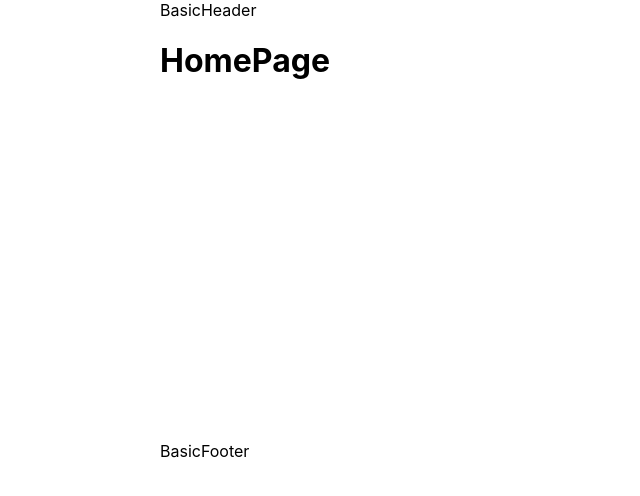
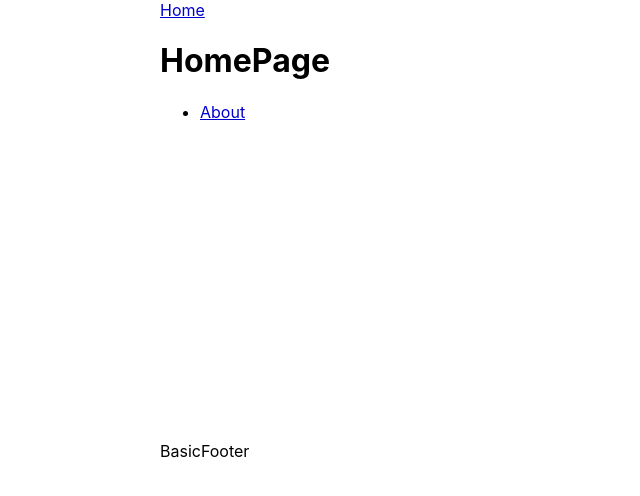
Before and after one commit to ginpei/ashigaru, a Next.js app: page / in a window 1280 px wide. Shown: the top 496 px of the page, without its empty margins (0-640 px from the left). Built offline with nearby package versions, Linux system fonts and the light colour scheme.

Commit message:
feat: 🎸 more pages

```diff
--- /dev/null
+++ b/src/domains/paths/pathDefinitions.ts
@@ -0,0 +1 @@
+export const rootPath = "/";
--- a/src/layouts/shared/BasicHeader.tsx
+++ b/src/layouts/shared/BasicHeader.tsx
@@ -1,4 +1,6 @@
+import Link from "next/link";
 import { Container } from "../../domains/layout/Container";
+import { homePagePath } from "../../pages/home/homePageMeta";
 
 export interface BasicHeaderProps {
 }
@@ -7,7 +9,9 @@ export function BasicHeader(): JSX.Element {
   return (
     <div className="BasicHeader">
       <Container>
-        BasicHeader
+        <div className="inner">
+          <Link href={homePagePath()}>Home</Link>
+        </div>
       </Container>
     </div>
   );
--- /dev/null
+++ b/src/pages/about/aboutPageMeta.ts
@@ -0,0 +1,5 @@
+import { rootPath } from "../../domains/paths/pathDefinitions";
+
+export function aboutPagePath(): string {
+  return `${rootPath}about`;
+}
--- a/src/pages/home/HomePage.tsx
+++ b/src/pages/home/HomePage.tsx
@@ -1,4 +1,6 @@
+import Link from "next/link";
 import { StraightLayout } from "../../layouts/straight/StraightLayout";
+import { aboutPagePath } from "../about/aboutPageMeta";
 
 export interface HomePageProps {
 }
@@ -7,6 +9,11 @@ export function HomePage(): JSX.Element {
   return (
     <StraightLayout className="HomePage">
       <h1>HomePage</h1>
+      <ul>
+        <li>
+          <Link href={aboutPagePath()}>About</Link>
+        </li>
+      </ul>
     </StraightLayout>
   );
 }
--- /dev/null
+++ b/src/pages/home/homePageMeta.ts
@@ -0,0 +1,5 @@
+import { rootPath } from "../../domains/paths/pathDefinitions";
+
+export function homePagePath(): string {
+  return rootPath;
+}
--- a/styles/globals.css
+++ b/styles/globals.css
@@ -4,15 +4,6 @@ body {
   margin: 0;
   font-family: -apple-system, BlinkMacSystemFont, Segoe UI, Roboto, Oxygen,
     Ubuntu, Cantarell, Fira Sans, Droid Sans, Helvetica Neue, sans-serif;
-}
-
-a {
-  color: inherit;
-  text-decoration: none;
-}
-
-* {
-  box-sizing: border-box;
 }
 
 @media (prefers-color-scheme: dark) {
@@ -24,3 +15,11 @@ a {
     background: black;
   }
 }
+
+a {
+  color: #00c;
+}
+
+a:where(:focus, :hover) {
+  color: #900;
+}
```
Also changed, not shown: pages/about/index.tsx (added, +11 -0 lines), src/pages/about/AboutPage.tsx (added, +12 -0 lines).
